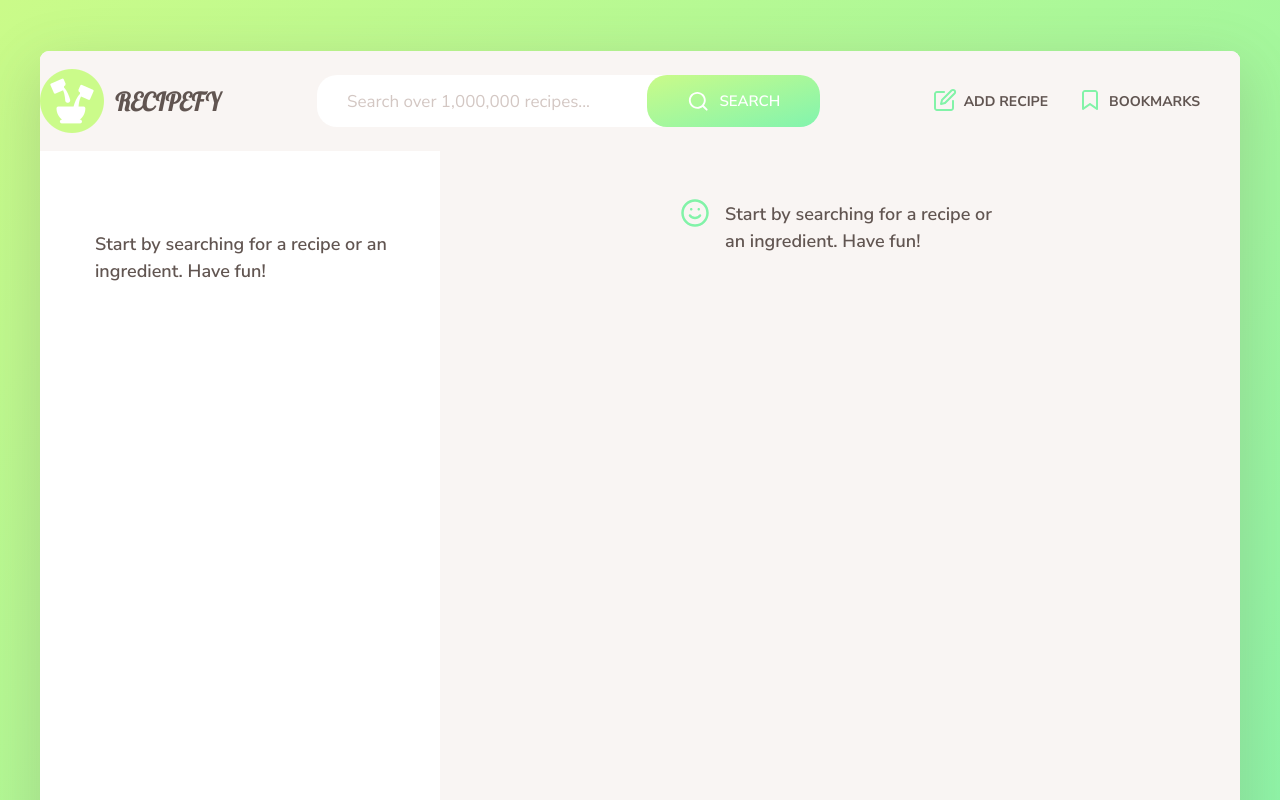
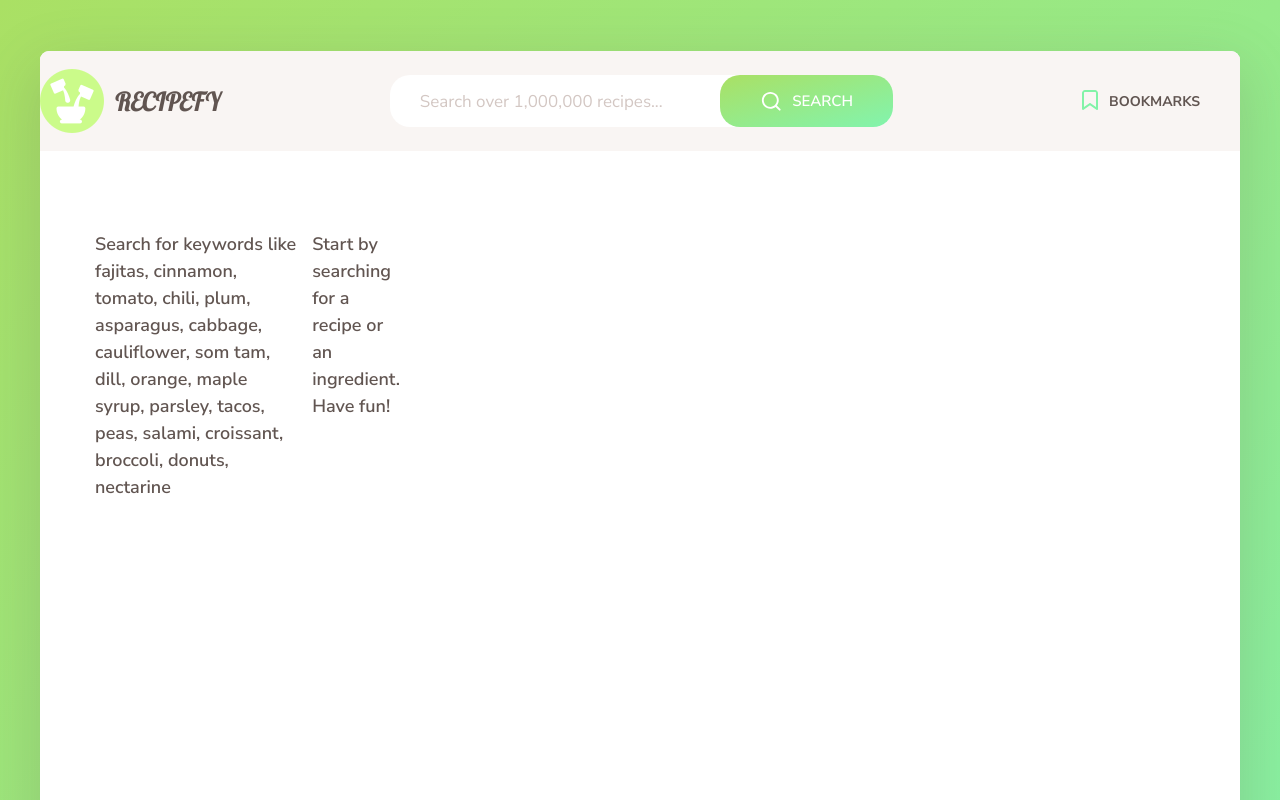
Before and after one commit to Mankind00/Recipefy-forkify, a website built with Parcel: page index.html in a window 1280 px wide. Shown: the top 800 px of the page. Built offline with nearby package versions, Linux system fonts and the light colour scheme.

Commit message:
Added a search query Examples

```diff
--- a/index.html
+++ b/index.html
@@ -39,14 +39,6 @@
 
         <nav class="nav">
           <ul class="nav__list">
-            <li class="nav__item">
-              <button class="nav__btn nav__btn--add-recipe">
-                <svg class="nav__icon">
-                  <use href="src/img/icons.svg#icon-edit"></use>
-                </svg>
-                <span>Add recipe</span>
-              </button>
-            </li>
             <li class="nav__item">
               <button class="nav__btn nav__btn--bookmarks">
                 <svg class="nav__icon">
@@ -114,10 +106,9 @@
           <a
             class="twitter-link"
             target="_blank"
-            href="https://twitter.com/jonasschmedtman"
-            >Jonas Schmedtmann</a
-          >. Use for learning or your portfolio. Don't use to teach. Don't claim
-          as your own.
+            href="https://www.linkedin.com/in/abdulazeez-makinde-5b69251a6/"
+            >Makinde Abdulazeez</a
+          > A Portfolio Project built With Vanilla js using the forkify API by Jonas Schmedtman
         </p>
       </div>
       <div class="recipe hidden">
--- a/src/js/controller.js
+++ b/src/js/controller.js
@@ -11,7 +11,7 @@ import bookmarksView from './views/bookmarksView.js';
 import paginationView from './views/paginationView.js';
 import addRecipeView from './views/addRecipeView';
 // import { fc } from 'fraction-calculator';
-console.log(model.searchExamples);
+// console.log(model.makeRandomExamples(20));
 
 // if (module.hot) {
 //   module.hot.accept();
@@ -32,16 +32,11 @@ const controlRecipes = async function () {
 
     // load Recipe
     await model.loadRecipe(id);
-    // const { recipe } = model.state;
 
     // render recipe
     recipeView.render(model.state.recipe);
     recipeView.togglehidden();
-    // console.log(model.state.recipe);
-    // model.updateServings();
-    // controlServings();
-    // recipeContainer.innerHTML = ' ';
-    // recipeContainer.insertAdjacentHTML('afterbegin', markUp);
+
     bookmarksView.update(model.state.bookmarks);
   } catch (err) {
     console.log(err);
@@ -50,8 +45,8 @@ const controlRecipes = async function () {
 };
 
 const contolSearchExamples = function () {
-  recipeView.renderExamples(model.search());
-  console.log('called');
+  resultsView.renderExamples(model.makeRandomExamples(20));
+  // console.log(model.makeRandomExamples(20).join(", "));
 };
 
 const controlSearchResults = async function () {
@@ -64,10 +59,6 @@ const controlSearchResults = async function () {
 
     await model.loadSearchResults(query);
 
-    // console.log(model.state.search.results);
-    // console.log(model.state.search.results);
-    // model.state.search.page = 1;
-    // resultsView.render(model.state.search.results);
     resultsView.render(model.getSearchResultsPerpage());
 
     paginationView.render(model.state.search);
@@ -124,7 +115,7 @@ const init = function () {
   recipeView.addHandlerControlBookmarks(controlAddBookmark);
   searchView.addHandler(controlSearchResults);
   paginationView.addHandler(controlPagination);
-  // recipeView.addSearcExamples(contolSearchExamples);
+  recipeView.addSearcExamples(contolSearchExamples);
   // addRecipeView.addHandlerUpload(controlAddRecipe);
 };
 
--- a/src/js/model.js
+++ b/src/js/model.js
@@ -15,28 +15,147 @@ export const state = {
     results: [],
     page: 1,
     resultsPerPage: RESULT_PER_PAGE,
+    totalPages: 0,
   },
   bookmarks: [],
 };
 
 export const searchExamples = [
-  'Apple',
-  'Orange',
-  'Beetroot',
-  'Watermelon',
-  'Pizza',
-  'Chicken',
-  'Dips',
-  'Mango',
+  'carrot',
+  'broccoli',
+  'asparagus',
+  'cauliflower',
+  'corn',
+  'cucumber',
+  'green pepper',
+  'lettuce',
+  'mushrooms',
+  'onion',
+  'potato',
+  'pumpkin',
+  'red pepper',
+  'tomato',
+  'beetroot',
+  'brussel sprouts',
+  'peas',
+  'zucchini',
+  'radish',
+  'sweet potato',
+  'artichoke',
+  'leek',
+  'cabbage',
+  'celery',
+  'chili',
+  'garlic',
+  'basil',
+  'coriander',
+  'parsley',
+  'dill',
+  'rosemary',
+  'oregano',
+  'cinnamon',
+  'saffron',
+  'green bean',
+  'bean',
+  'chickpea',
+  'lentil',
+  'apple',
+  'apricot',
+  'avocado',
+  'banana',
+  'blackberry',
+  'blackcurrant',
+  'blueberry',
+  'boysenberry',
+  'cherry',
+  'coconut',
+  'fig',
+  'grape',
+  'grapefruit',
+  'kiwifruit',
+  'lemon',
+  'lime',
+  'lychee',
+  'mandarin',
+  'mango',
+  'melon',
+  'nectarine',
+  'orange',
+  'papaya',
+  'passion fruit',
+  'peach',
+  'pear',
+  'pineapple',
+  'plum',
+  'pomegranate',
+  'quince',
+  'raspberry',
+  'strawberry',
+  'watermelon',
+  'salad',
+  'pizza',
+  'pasta',
+  'popcorn',
+  'lobster',
+  'steak',
+  'bbq',
+  'pudding',
+  'hamburger',
+  'pie',
+  'cake',
+  'sausage',
+  'tacos',
+  'kebab',
+  'poutine',
+  'seafood',
+  'chips',
+  'fries',
+  'masala',
+  'paella',
+  'som tam',
+  'chicken',
+  'toast',
+  'marzipan',
+  'tofu',
+  'ketchup',
+  'hummus',
+  'chili',
+  'maple syrup',
+  'parma ham',
+  'fajitas',
+  'champ',
+  'lasagna',
+  'poke',
+  'chocolate',
+  'croissant',
+  'arepas',
+  'bunny chow',
+  'pierogi',
+  'donuts',
+  'rendang',
+  'sushi',
+  'ice cream',
+  'duck',
+  'curry',
+  'beef',
+  'goat',
+  'lamb',
+  'turkey',
+  'pork',
+  'fish',
+  'crab',
+  'bacon',
+  'ham',
+  'pepperoni',
+  'salami',
+  'ribs',
 ];
 
-export const search = function () {
-  searchExamples.map((examples, index, arr) => {
-    const randomItem = Math.floor(Math.random() * searchExamples.length);
-    console.log(randomItem);
-    console.log(arr[randomItem]);
-    // if (examples == randomItem) return examples;
-  });
+export const makeRandomExamples = function (x) {
+  const shuffledArray = searchExamples.sort(() => 0.5 - Math.random());
+  const results = shuffledArray.slice(0, x);
+
+  return results;
 };
 
 const quantityUpdate = function (servings) {
@@ -163,6 +282,11 @@ export const getSearchResultsPerpage = function (page = state.search.page) {
   const starter = (page - 1) * state.search.resultsPerPage;
   const end = page * state.search.resultsPerPage;
 
+  state.search.totalPages = Math.ceil(
+    state.search.results.length / state.search.resultsPerPage
+  );
+
+
   return state.search.results.slice(starter, end);
 };
 
@@ -217,7 +341,6 @@ const clearBookmarks = function () {
 };
 
 // clearBookmarks()
-console.log(state.bookmarks);
 
 export const uploadRecipe = async function (newRecipe) {
   try {
--- a/src/js/views/View.js
+++ b/src/js/views/View.js
@@ -18,11 +18,11 @@ export default class View {
     // console.log(this._parentElement);
   }
 
-  // renderExamples(data) {
-  //   this._data = data;
-  //   const exampleMarkUp = this._generateSearchExamples();
-  //   this._messageElement.insertAdjacentHTML('beforeend', exampleMarkUp);
-  // }
+  renderExamples(data) {
+    this._data = data;
+    const exampleMarkUp = this._generateSearchExamples();
+    this._messageElement.insertAdjacentHTML('afterbegin', exampleMarkUp);
+  }
 
   update(data) {
     this._data = data;
--- a/src/js/views/paginationView.js
+++ b/src/js/views/paginationView.js
@@ -6,7 +6,6 @@ class PaginationView extends View {
 
   _generateMarkup() {
     const currPage = this._data.page;
-    console.log(currPage);
     const numPages = Math.ceil(
       this._data.results.length / this._data.resultsPerPage
     );
--- a/src/js/views/recipeView.js
+++ b/src/js/views/recipeView.js
@@ -51,11 +51,7 @@ class RecipeView extends View {
   //   }
   // }
 
-  _generateSearchExamples() {
-    return `
-    <p>Search for keywords like ${this._data[0]} </p>
-    `;
-  }
+
 
   _generateMarkup() {
     return `
@@ -70,15 +66,7 @@ class RecipeView extends View {
   </figure>
 
   <div class="recipe__details">
-    <div class="recipe__info">
-      <svg class="recipe__info-icon">
-        <use href="${icons}#icon-clock"></use>
-      </svg>
-      <span class="recipe__info-data recipe__info-data--minutes">${
-        this._data.cookingTIme
-      }</span>
-      <span class="recipe__info-text">minutes</span>
-    </div>
+
     <div class="recipe__info">
       <svg class="recipe__info-icon">
         <use href="${icons}#icon-users"></use>
@@ -183,9 +171,9 @@ class RecipeView extends View {
       window.addEventListener(ev, controller);
     });
   }
-  // addSearcExamples(handler) {
-  //   window.addEventListener('load', handler);
-  // }
+  addSearcExamples(handler) {
+    window.addEventListener('load', handler);
+  }
 
   addHandlerControlBookmarks(handler) {
     this._parentElement.addEventListener('click', function (e) {
--- a/src/js/views/resultsView.js
+++ b/src/js/views/resultsView.js
@@ -4,8 +4,15 @@ import icons from 'url:../../img/icons.svg'; // Parcel 2
 
 class ResultsView extends View {
   _parentElement = document.querySelector('.results');
+  _messageElement = this._parentElement.querySelector('.message');
   _errorMessage = 'No recipes found for your query! Please try again ;)';
   _message = '';
+
+  _generateSearchExamples() {
+    return `
+    <p>Search for keywords like ${this._data.join(', ')} </p>
+    `;
+  }
 
   _generateMarkup() {
     // console.log(this._data);
@@ -16,7 +23,6 @@ class ResultsView extends View {
     const id = window.location.hash.slice(1);
 
     // console.log(id);
-    console.log(result.image_url);
     return `
       <li class="preview">
         <a class="preview__link ${
--- a/src/sass/_base.scss
+++ b/src/sass/_base.scss
@@ -1,7 +1,7 @@
 // $color-primary: #f59a83;
 $color-primary: #82f3a8;
 // $color-grad-1: #fbdb89;
-$color-grad-1: #cafb89;
+$color-grad-1: #aae064;
 // $color-grad-2: #f48982;
 $color-grad-2: #82f4ae;
 
--- a/src/sass/_components.scss
+++ b/src/sass/_components.scss
@@ -99,7 +99,7 @@
   width: 4.5rem;
   // margin-left: auto;
   transition: all 0.2s;
-
+  padding: 0 10px;
   display: flex;
   align-items: center;
   justify-content: center;
--- a/src/sass/_header.scss
+++ b/src/sass/_header.scss
@@ -49,7 +49,7 @@
     }
 
     @media only screen and (max-width: $bp-medium) {
-      width: auto;
+      width: 10rem;
 
       &::placeholder {
         color: white;
@@ -58,9 +58,12 @@
   }
 
   &__btn {
-    font-weight: 600;
+    font-weight: 4000;
     font-family: inherit;
+
   }
+
+
 }
 
 .nav {
@@ -111,6 +114,12 @@
   }
 }
 
+  @media only screen and (max-width: $bp-small) {
+    .btn span {
+      display: none;
+    }
+}
+
 .bookmarks {
   padding: 1rem 0;
   position: absolute;
--- a/src/sass/_preview.scss
+++ b/src/sass/_preview.scss
@@ -37,11 +37,11 @@
       position: absolute;
       top: 0;
       left: 0;
-      background-image: linear-gradient(
-        to right bottom,
-        $color-grad-1,
-        $color-grad-2
-      );
+      // background-image: linear-gradient(
+      //   to right bottom,
+      //   $color-grad-1,
+      //   $color-grad-2
+      // );
       opacity: 0.4;
     }
 
--- a/src/sass/_recipe.scss
+++ b/src/sass/_recipe.scss
@@ -18,9 +18,6 @@
 
  }
 
- @media only screen and (max-width: $bp-small) {
-
- }
   ///////////
   // FIGURE
   &__fig {
@@ -77,16 +74,17 @@
       );
     }
 
-    @media only screen and (max-width: $bp-medium) {
-      width: 70%;
-    }
+    // @media only screen and (max-width: $bp-medium) {
+    //   width: 70%;
+    // }
   }
 
   ///////////
   // DETAILS
   &__details {
     display: flex;
-    align-items: center;
+    margin: auto;
+    width: 50%;
     padding: 7.5rem 8rem 3.5rem 8rem;
   }
 
@@ -126,9 +124,9 @@
     align-items: center;
     justify-content: center;
     height: 4rem;
-    width: 4rem;
+    width: 5rem;
     border-radius: 10rem;
-
+    padding: 0 10px;
     margin-left: auto;
     margin-right: 1.75rem;
 
@@ -156,6 +154,11 @@
     grid-template-columns: 1fr 1fr;
     gap: 2.5rem 3rem;
     list-style: none;
+
+    @media only screen and (max-width: $bp-small) {
+      display: block;
+      line-height: 35px;
+    }
   }
 
   &__ingredient {
@@ -198,6 +201,11 @@
   }
 }
 
+.hidden {
+  visibility: hidden;
+  opacity: 0;
+}
+
 @media only screen and (max-width: $bp-small) {
   .overlay {
     position: fixed;
```
Also changed, not shown: README.md.
